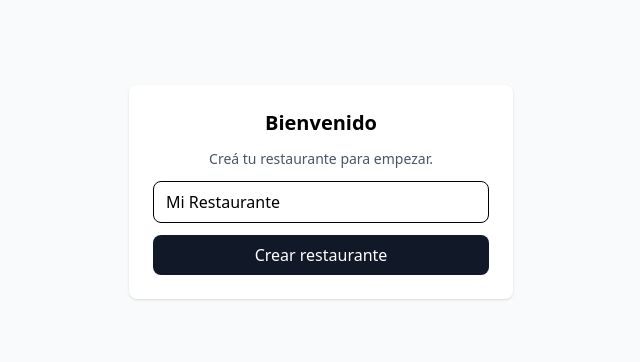
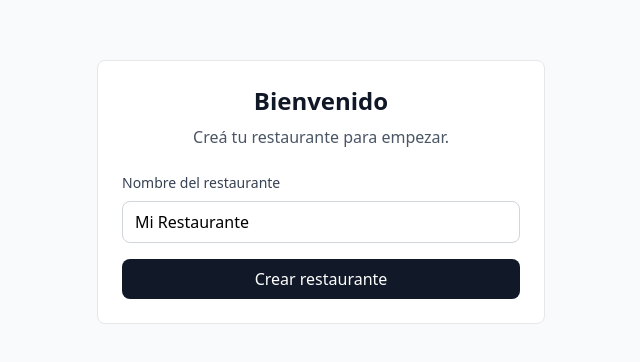
Before and after one commit to tomy46/mi-menu, a React (Vite) app: page /welcome in a window 1280 px wide. Shown: the part 208-570 px from the top of the page, without its empty margins (319-959 px from the left). Built offline with nearby package versions, Linux system fonts and the light colour scheme; no server answers.

Commit message:
added imrpovements

```diff
--- a/src/pages/LandingPage.jsx
+++ b/src/pages/LandingPage.jsx
@@ -156,9 +156,10 @@ const LandingPage = () => {
       {/* AppBar */}
       <nav className="bg-white shadow-sm border-b">
         <div className="max-w-7xl mx-auto px-4 sm:px-6 lg:px-8">
-          <div className="flex justify-between items-center h-16">
-            <div className="flex items-center">
+          <div className="flex justify-between items-center h-20">
+            <div className="flex flex-col">
               <h1 className="text-2xl font-bold text-[#111827]">Mi Menú</h1>
+              <p className="text-sm text-gray-600">Crea tu carta digital con QR en 3 minutos</p>
             </div>
             <Link
               to="/login"
@@ -172,10 +173,10 @@ const LandingPage = () => {
 
       {/* Main Content */}
       <div className="max-w-7xl mx-auto px-4 sm:px-6 lg:px-8 py-12">
-        <div className="grid grid-cols-1 lg:grid-cols-2 gap-12 items-start">
+        <div className="grid grid-cols-1 lg:grid-cols-2 gap-12 items-stretch">
 
           {/* Left Column - Wizard */}
-          <div className="bg-white rounded-2xl shadow-xl p-8">
+          <div className="bg-white rounded-lg border border-gray-200 p-6">
             {/* Progress Indicator */}
             <div className="mb-8">
               <div className="flex items-center justify-between mb-2">
@@ -184,7 +185,7 @@ const LandingPage = () => {
               </div>
               <div className="w-full bg-gray-200 rounded-full h-2">
                 <motion.div
-                  className="bg-[#FF7A00] h-2 rounded-full"
+                  className="bg-[#111827] h-2 rounded-full"
                   initial={{ width: '25%' }}
                   animate={{ width: `${(currentStep / 4) * 100}%` }}
                   transition={{ duration: 0.3 }}
@@ -210,7 +211,7 @@ const LandingPage = () => {
                       placeholder="Ej: Café Central, Pizzería Roma..."
                       value={formData.storeName}
                       onChange={(e) => handleInputChange('storeName', e.target.value)}
-                      className="w-full px-4 py-3 border border-gray-300 rounded-lg focus:ring-2 focus:ring-[#FF7A00] focus:border-transparent text-lg"
+                      className="w-full px-4 py-3 border border-gray-300 rounded-lg focus:ring-2 focus:ring-[#111827] focus:border-transparent text-lg"
                       autoFocus
                     />
                   </motion.div>
@@ -233,7 +234,7 @@ const LandingPage = () => {
                           onClick={() => handleCategorySelect(category)}
                           className={`p-3 rounded-lg border-2 transition-all text-left ${
                             formData.category === category
-                              ? 'border-[#FF7A00] bg-orange-50 text-[#FF7A00]'
+                              ? 'border-[#111827] bg-gray-50 text-[#111827]'
                               : 'border-gray-200 hover:border-gray-300'
                           }`}
                         >
@@ -247,7 +248,7 @@ const LandingPage = () => {
                         placeholder="Escribe tu categoría..."
                         value={formData.customCategory}
                         onChange={(e) => handleInputChange('customCategory', e.target.value)}
-                        className="w-full px-4 py-3 border border-gray-300 rounded-lg focus:ring-2 focus:ring-[#FF7A00] focus:border-transparent"
+                        className="w-full px-4 py-3 border border-gray-300 rounded-lg focus:ring-2 focus:ring-[#111827] focus:border-transparent"
                         autoFocus
                       />
                     )}
@@ -270,14 +271,14 @@ const LandingPage = () => {
                         placeholder="Nombre del producto"
                         value={formData.productName}
                         onChange={(e) => handleInputChange('productName', e.target.value)}
-                        className="w-full px-4 py-3 border border-gray-300 rounded-lg focus:ring-2 focus:ring-[#FF7A00] focus:border-transparent"
+                        className="w-full px-4 py-3 border border-gray-300 rounded-lg focus:ring-2 focus:ring-[#111827] focus:border-transparent"
                       />
                       <input
                         type="text"
                         placeholder="Precio (ej: $1500)"
                         value={formData.productPrice}
                         onChange={(e) => handleInputChange('productPrice', e.target.value)}
-                        className="w-full px-4 py-3 border border-gray-300 rounded-lg focus:ring-2 focus:ring-[#FF7A00] focus:border-transparent"
+                        className="w-full px-4 py-3 border border-gray-300 rounded-lg focus:ring-2 focus:ring-[#111827] focus:border-transparent"
                       />
                     </div>
                   </motion.div>
@@ -299,14 +300,14 @@ const LandingPage = () => {
                         placeholder="Tu email"
                         value={formData.email}
                         onChange={(e) => handleInputChange('email', e.target.value)}
-                        className="w-full px-4 py-3 border border-gray-300 rounded-lg focus:ring-2 focus:ring-[#FF7A00] focus:border-transparent"
+                        className="w-full px-4 py-3 border border-gray-300 rounded-lg focus:ring-2 focus:ring-[#111827] focus:border-transparent"
                       />
                       <input
                         type="password"
                         placeholder="Contraseña"
                         value={formData.password}
                         onChange={(e) => handleInputChange('password', e.target.value)}
-                        className="w-full px-4 py-3 border border-gray-300 rounded-lg focus:ring-2 focus:ring-[#FF7A00] focus:border-transparent"
+                        className="w-full px-4 py-3 border border-gray-300 rounded-lg focus:ring-2 focus:ring-[#111827] focus:border-transparent"
                       />
                     </div>
                   </motion.div>
@@ -322,7 +323,7 @@ const LandingPage = () => {
                   disabled={!canProceed()}
                   className={`w-full flex items-center justify-center px-6 py-3 rounded-lg font-medium transition-all ${
                     canProceed()
-                      ? 'bg-[#FF7A00] text-white hover:bg-orange-600'
+                      ? 'bg-[#111827] text-white hover:bg-gray-800'
                       : 'bg-gray-200 text-gray-400 cursor-not-allowed'
                   }`}
                 >
@@ -335,7 +336,7 @@ const LandingPage = () => {
                   disabled={!canProceed() || isLoading}
                   className={`w-full flex items-center justify-center px-6 py-3 rounded-lg font-medium transition-all ${
                     canProceed() && !isLoading
-                      ? 'bg-[#FF7A00] text-white hover:bg-orange-600'
+                      ? 'bg-[#111827] text-white hover:bg-gray-800'
                       : 'bg-gray-200 text-gray-400 cursor-not-allowed'
                   }`}
                 >
@@ -346,10 +347,10 @@ const LandingPage = () => {
           </div>
 
           {/* Right Column - Preview */}
-          <div className="flex justify-center">
+          <div className="flex justify-center items-center h-full">
             <div className="relative">
               {/* Phone mockup */}
-              <div className="w-80 h-[640px] bg-black rounded-[3rem] p-2 shadow-2xl">
+              <div className="w-80 h-full max-h-[640px] bg-black rounded-[3rem] p-2 shadow-2xl">
                 <div className="w-full h-full rounded-[2.5rem] overflow-hidden" style={{ backgroundColor: '#F5F0E8' }}>
                   {/* Menu Preview */}
                   <div className="p-6 h-full overflow-y-auto" style={{ fontFamily: 'Poppins, sans-serif' }}>
--- a/src/pages/Welcome.jsx
+++ b/src/pages/Welcome.jsx
@@ -32,9 +32,11 @@ export default function Welcome() {
 
   return (
     <div className="min-h-screen flex items-center justify-center bg-gray-50 p-4">
-      <div className="w-full max-w-sm bg-white rounded-lg shadow p-6 space-y-3">
-        <h1 className="text-xl font-semibold text-center">Bienvenido</h1>
-        <p className="text-sm text-gray-600 text-center">Creá tu restaurante para empezar.</p>
+      <div className="w-full max-w-md bg-white rounded-lg border border-gray-200 p-6 space-y-6">
+        <div className="text-center">
+          <h1 className="text-2xl font-bold text-gray-900">Bienvenido</h1>
+          <p className="text-gray-600 mt-2">Creá tu restaurante para empezar.</p>
+        </div>
 
         {/* Error Message */}
         {error && (
@@ -42,23 +44,32 @@ export default function Welcome() {
             <p className="text-sm text-red-700">{error}</p>
           </div>
         )}
+
+        <div className="space-y-4">
+          <div>
+            <label className="block text-sm font-medium text-gray-700 mb-2">
+              Nombre del restaurante
+            </label>
             <input
-          className="w-full border rounded-lg px-3 py-2"
-          placeholder="Nombre del restaurante"
+              className="w-full border border-gray-300 rounded-lg px-3 py-2 focus:outline-none focus:ring-2 focus:ring-[#111827] focus:border-transparent"
+              placeholder="Mi Restaurante"
               value={name}
               onChange={(e) => {
                 setName(e.target.value)
                 if (error) setError('') // Clear error when user starts typing
               }}
             />
+          </div>
+
           <button
             onClick={createRestaurant}
             disabled={loading}
-          className="w-full bg-[#111827] text-white rounded-lg py-2 disabled:opacity-50"
+            className="w-full bg-[#111827] text-white rounded-lg py-2 px-4 font-medium hover:bg-gray-800 transition-colors disabled:opacity-50 disabled:cursor-not-allowed"
           >
             {loading ? 'Creando...' : 'Crear restaurante'}
           </button>
         </div>
       </div>
+    </div>
   )
 }
```
Lines whose indentation alone changed are shown as unchanged.
